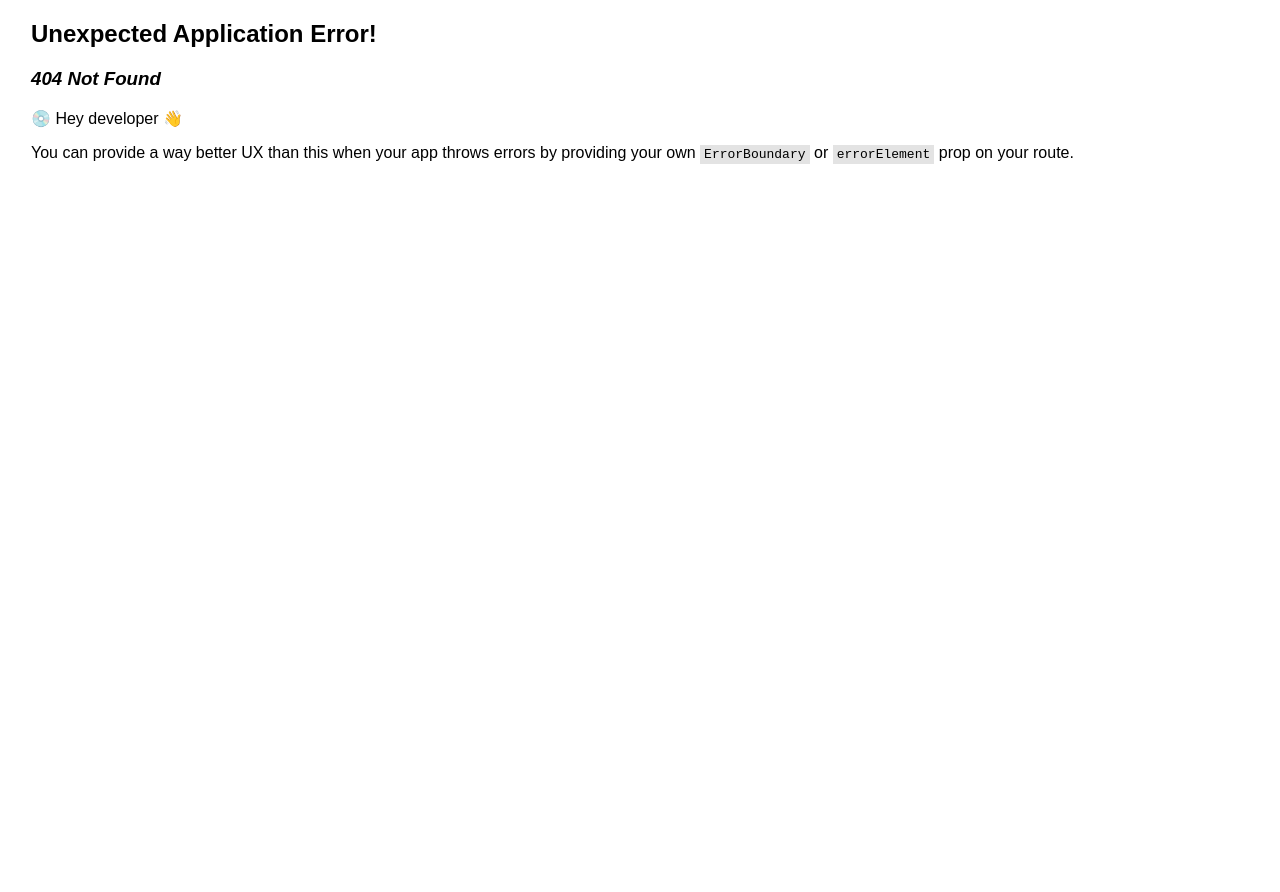
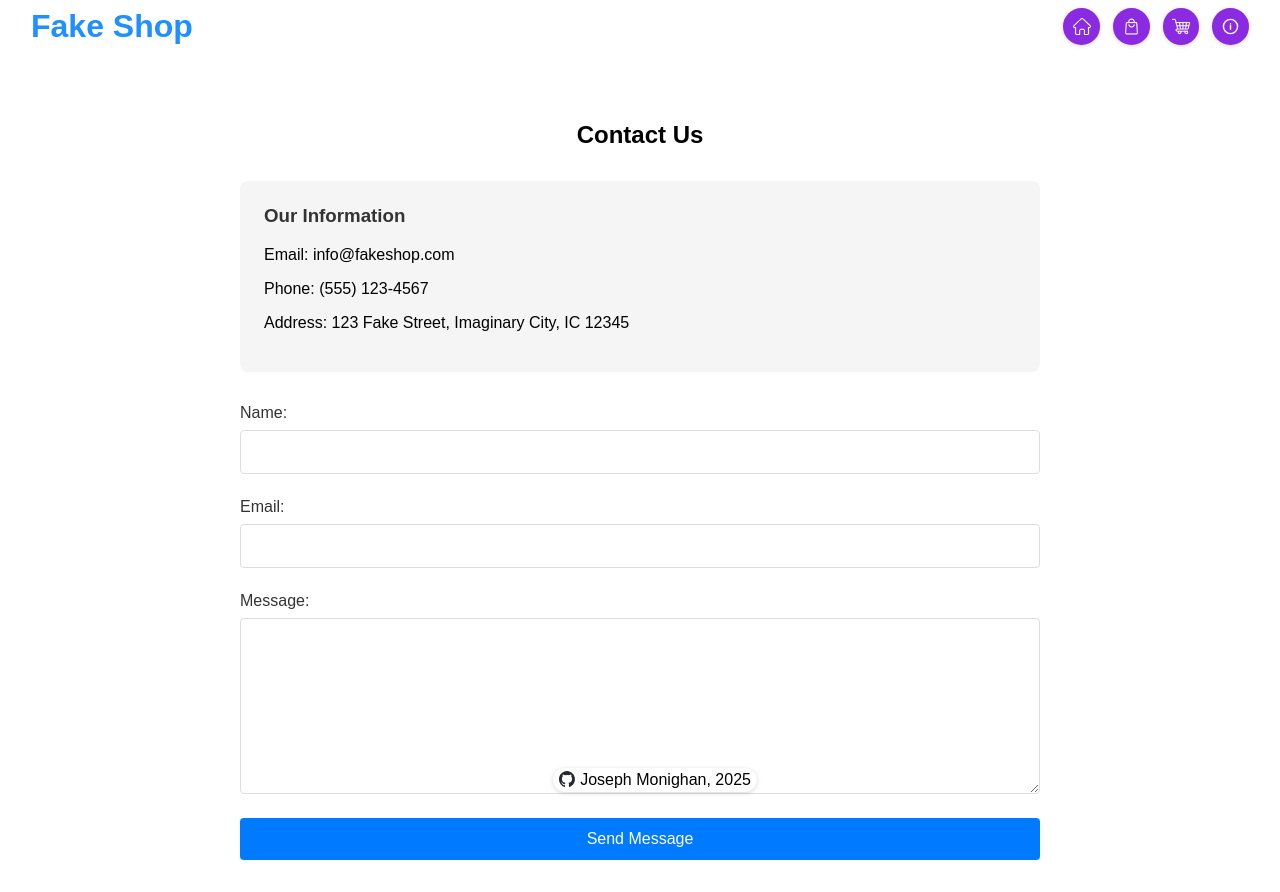
Before and after one commit to BlueVelocity/fake_shop, a React (Vite) app: page /contact in a window 1280 px wide. Before the commit this address had no page. Before the commit the page ends 800 px from the top, so only its background shows below. Built offline with nearby package versions, Linux system fonts and the light colour scheme.

Commit message:
Add contact info page

```diff
--- a/src/components/NavBar/NavBar.jsx
+++ b/src/components/NavBar/NavBar.jsx
@@ -4,6 +4,7 @@ import styles from "./NavBar.module.css";
 import homeIcon from "/home.png";
 import bagIcon from "/bag.png";
 import shoppingCartIcon from "/shopping-cart.png";
+import infoIcon from "/info.svg";
 
 export default function NavBar({ cartContents }) {
   function calcCartQty() {
@@ -16,6 +17,7 @@ export default function NavBar({ cartContents }) {
       <NavButton icon={homeIcon} alt="Home button" link="/" />
       <NavButton icon={bagIcon} alt="Shop button" link="/shop" />
       <NavButton icon={shoppingCartIcon} alt="Cart button" link="/cart" subScript={calcCartQty()} />
+      <NavButton icon={infoIcon} alt="Contact button" link="/contact" />
     </header>
   );
 }
--- a/src/main.jsx
+++ b/src/main.jsx
@@ -6,6 +6,7 @@ import App from './App.jsx'
 import Home from "./pages/Home/Home";
 import Shop from "./pages/Shop/Shop";
 import Cart from "./pages/Cart/Cart";
+import Contact from "./pages/Contact/Contact";
 
 const router = createBrowserRouter([
   {
@@ -14,7 +15,8 @@ const router = createBrowserRouter([
     children: [
       { path: "/", element: <Home /> },
       { path: "/shop", element: <Shop /> },
-      { path: "/cart", element: <Cart /> }
+      { path: "/cart", element: <Cart /> },
+      { path: "/contact", element: <Contact /> }
     ]
   }
 ])
--- /dev/null
+++ b/src/pages/Contact/Contact.jsx
@@ -0,0 +1,78 @@
+import { useState } from 'react';
+import styles from './Contact.module.css';
+
+export default function Contact() {
+  const [formData, setFormData] = useState({
+    name: '',
+    email: '',
+    message: ''
+  });
+
+  const handleSubmit = (e) => {
+    e.preventDefault();
+    // For now, just log the form data
+    console.log('Form submitted:', formData);
+    // Reset form
+    setFormData({ name: '', email: '', message: '' });
+  };
+
+  const handleChange = (e) => {
+    const { name, value } = e.target;
+    setFormData(prev => ({
+      ...prev,
+      [name]: value
+    }));
+  };
+
+  return (
+    <div className={styles.contact}>
+      <h2>Contact Us</h2>
+
+      <div className={styles.contactInfo}>
+        <h3>Our Information</h3>
+        <p>Email: info@fakeshop.com</p>
+        <p>Phone: (555) 123-4567</p>
+        <p>Address: 123 Fake Street, Imaginary City, IC 12345</p>
+      </div>
+
+      <form onSubmit={handleSubmit} className={styles.contactForm}>
+        <div className={styles.formGroup}>
+          <label htmlFor="name">Name:</label>
+          <input
+            type="text"
+            id="name"
+            name="name"
+            value={formData.name}
+            onChange={handleChange}
+            required
+          />
+        </div>
+
+        <div className={styles.formGroup}>
+          <label htmlFor="email">Email:</label>
+          <input
+            type="email"
+            id="email"
+            name="email"
+            value={formData.email}
+            onChange={handleChange}
+            required
+          />
+        </div>
+
+        <div className={styles.formGroup}>
+          <label htmlFor="message">Message:</label>
+          <textarea
+            id="message"
+            name="message"
+            value={formData.message}
+            onChange={handleChange}
+            required
+          />
+        </div>
+
+        <button type="submit" className={styles.submitButton}>Send Message</button>
+      </form>
+    </div>
+  );
+}
--- /dev/null
+++ b/src/pages/Contact/Contact.module.css
@@ -0,0 +1,67 @@
+.contact {
+  max-width: 800px;
+  margin: 0 auto;
+  padding: 2rem;
+}
+
+.contact h2 {
+  margin-bottom: 2rem;
+  text-align: center;
+}
+
+.contactInfo {
+  background-color: #f5f5f5;
+  padding: 1.5rem;
+  border-radius: 8px;
+  margin-bottom: 2rem;
+}
+
+.contactInfo h3 {
+  margin-top: 0;
+  color: #333;
+}
+
+.contactForm {
+  display: flex;
+  flex-direction: column;
+  gap: 1.5rem;
+}
+
+.formGroup {
+  display: flex;
+  flex-direction: column;
+  gap: 0.5rem;
+}
+
+.formGroup label {
+  font-weight: 500;
+  color: #333;
+}
+
+.formGroup input,
+.formGroup textarea {
+  padding: 0.75rem;
+  border: 1px solid #ddd;
+  border-radius: 4px;
+  font-size: 1rem;
+}
+
+.formGroup textarea {
+  min-height: 150px;
+  resize: vertical;
+}
+
+.submitButton {
+  background-color: #007bff;
+  color: white;
+  padding: 0.75rem 1.5rem;
+  border: none;
+  border-radius: 4px;
+  cursor: pointer;
+  font-size: 1rem;
+  transition: background-color 0.2s;
+}
+
+.submitButton:hover {
+  background-color: #0056b3;
+}
```
Also changed, not shown: public/info.svg (added).
